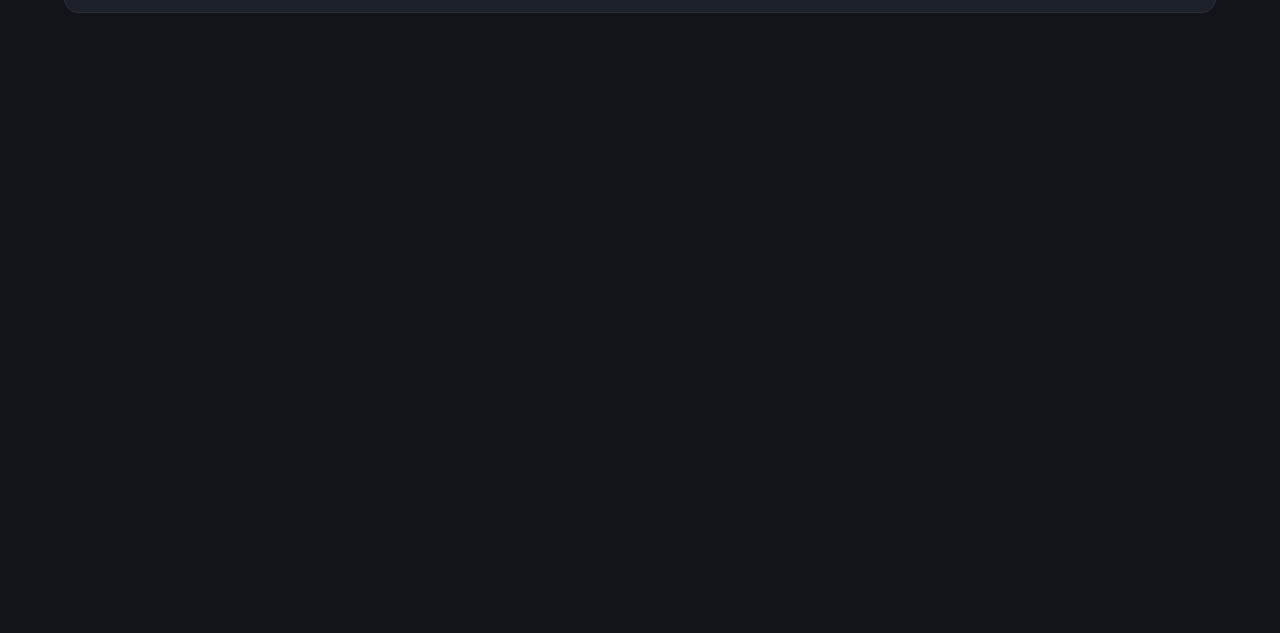
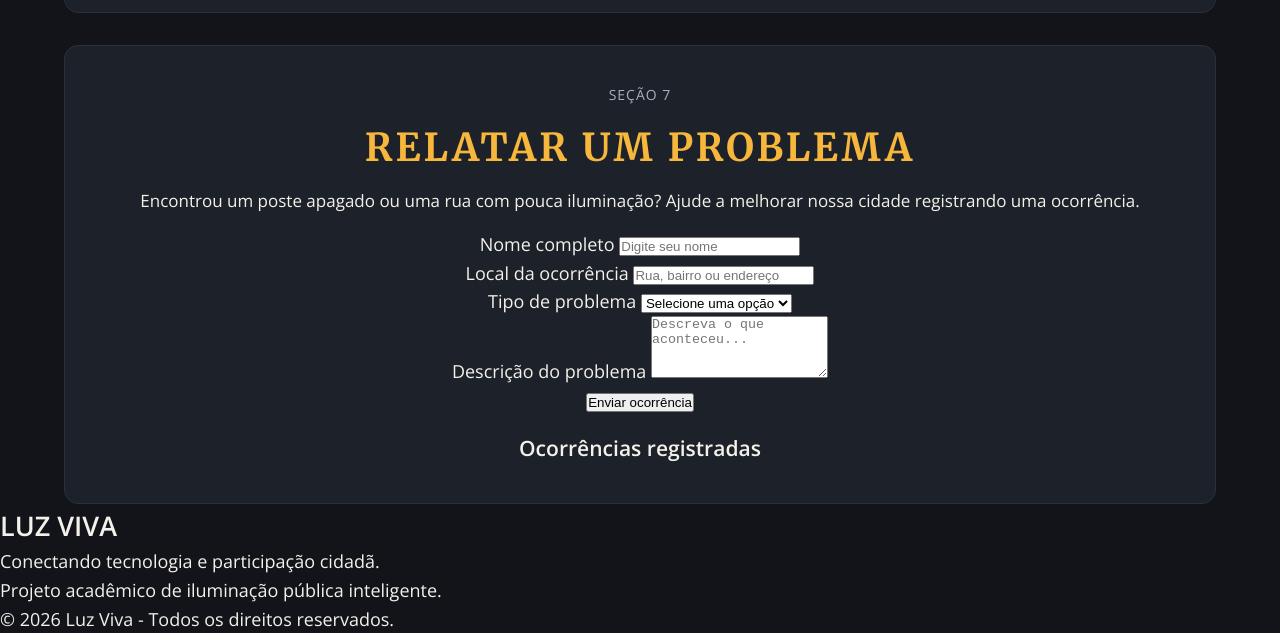
Before and after one commit to luana-vigolo/LuzVivaGS, a plain HTML site: page index.html in a window 1280 px wide. Shown: the part 4503-5136 px from the top of the page. Before the commit the page ends 4516 px from the top, so only its background shows below. Drawn offline with nearby package versions, Linux system fonts and the light colour scheme.

Commit message:
adiciona formulario e rodapé

```diff
--- a/index.html
+++ b/index.html
@@ -202,3 +202,67 @@
         <div class="slide-pontos"></div>
       </div>
     </section>
+
+    <!-- SEÇÃO 7 - RELATAR OCORRÊNCIA -->
+    <section class="secao" id="relatar">
+      <span class="etiqueta">Seção 7</span>
+      <h2>Relatar um problema</h2>
+
+      <p>
+        Encontrou um poste apagado ou uma rua com pouca iluminação?
+        Ajude a melhorar nossa cidade registrando uma ocorrência.
+      </p>
+
+      <form id="formulario">
+        <div class="campo">
+          <label for="nome">Nome completo</label>
+          <input type="text" id="nome" name="nome"
+                 placeholder="Digite seu nome" required>
+        </div>
+
+        <div class="campo">
+          <label for="local">Local da ocorrência</label>
+          <input type="text" id="local" name="local"
+                 placeholder="Rua, bairro ou endereço" required>
+        </div>
+
+        <div class="campo">
+          <label for="tipo">Tipo de problema</label>
+          <select id="tipo" name="tipo" required>
+            <option value="">Selecione uma opção</option>
+            <option value="Poste apagado">Poste apagado</option>
+            <option value="Luz piscando">Luz piscando</option>
+            <option value="Iluminação fraca">Iluminação fraca</option>
+            <option value="Outro">Outro problema</option>
+          </select>
+        </div>
+
+        <div class="campo">
+          <label for="descricao">Descrição do problema</label>
+          <textarea id="descricao" name="descricao"
+                    rows="4" placeholder="Descreva o que aconteceu..."
+                    required></textarea>
+        </div>
+
+        <button type="submit" class="botao-enviar">
+          Enviar ocorrência
+        </button>
+
+        <p id="mensagem"></p>
+      </form>
+
+      <div id="lista-ocorrencias">
+        <h3>Ocorrências registradas</h3>
+      </div>
+    </section>
+
+  </main>
+
+  <footer class="rodape">
+    <h2>LUZ VIVA</h2>
+    <p>Conectando tecnologia e participação cidadã.</p>
+    <p>Projeto acadêmico de iluminação pública inteligente.</p>
+    <span>© 2026 Luz Viva - Todos os direitos reservados.</span>
+  </footer>
+</body>
+</html>
```
